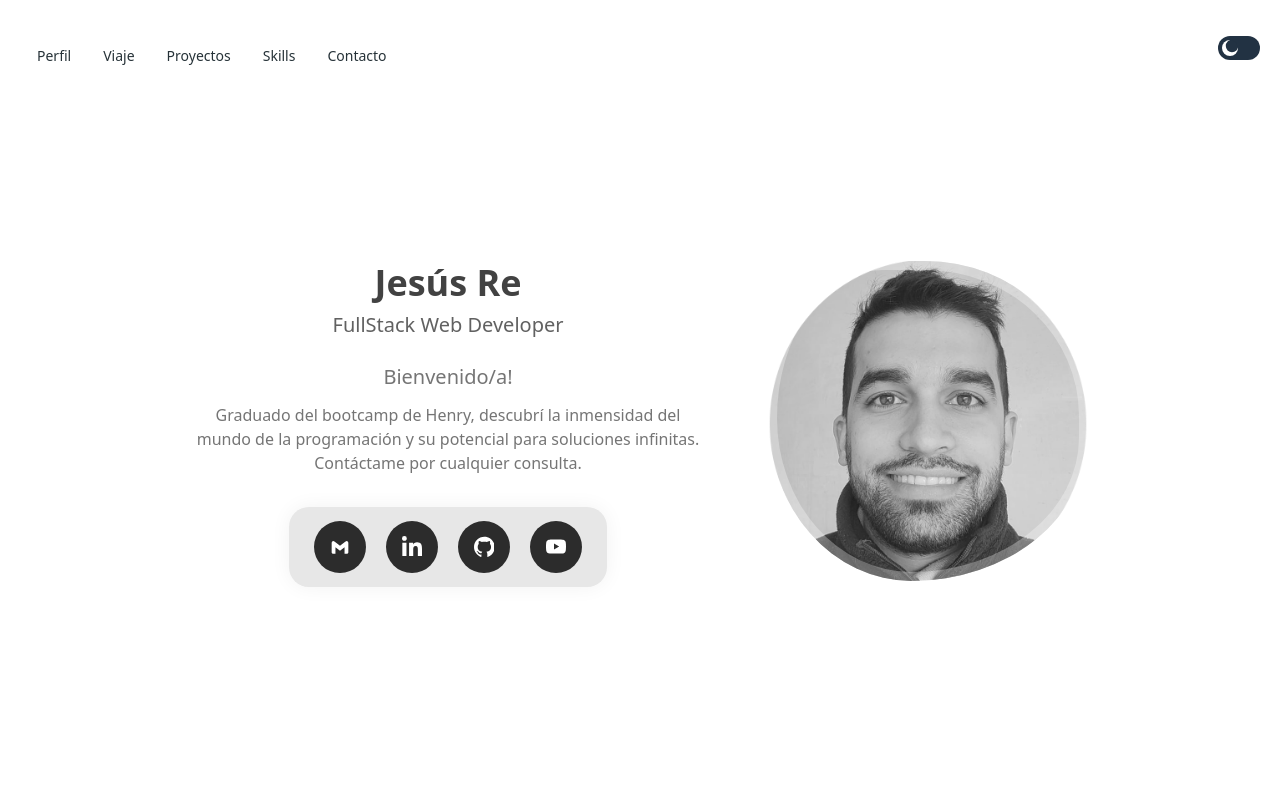
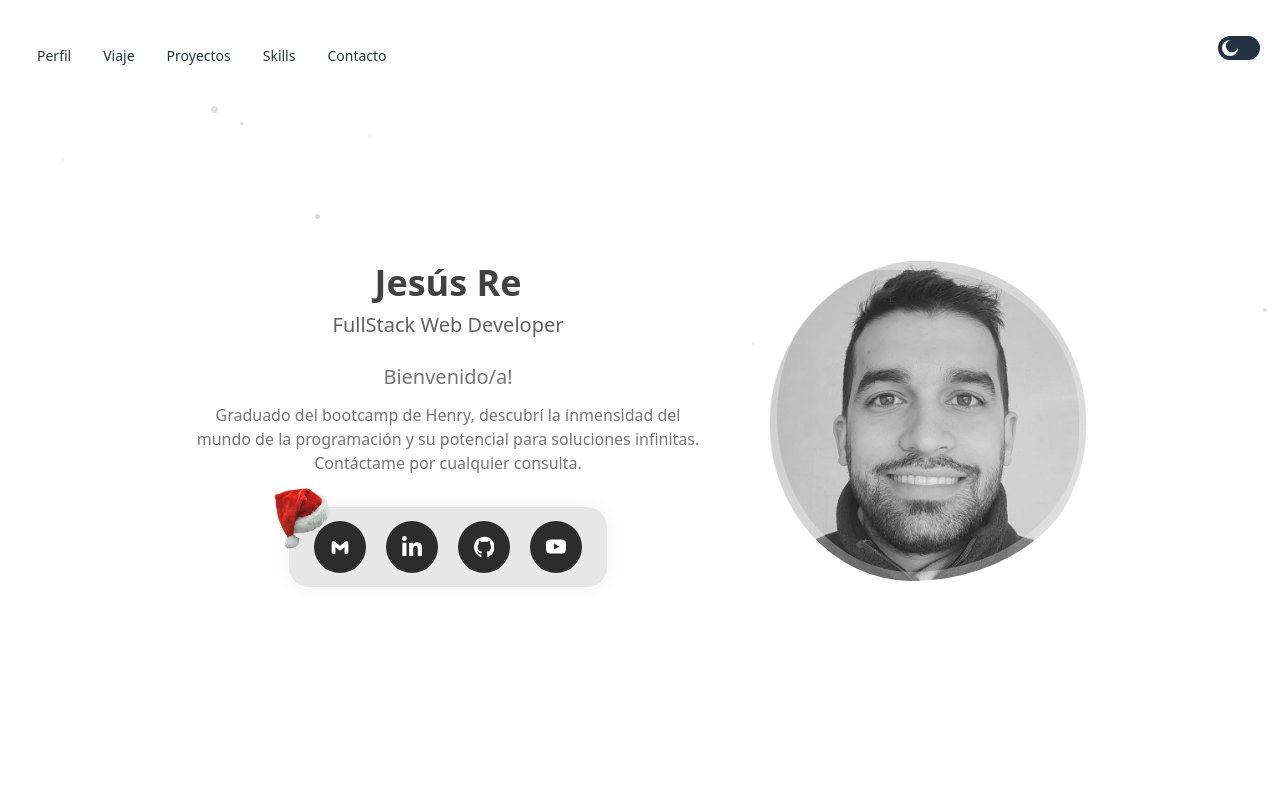
Before and after one commit to jesusre890/portfolio, a React (Vite) app: page / in a window 1280 px wide. Shown: the top 800 px of the page. Built offline with nearby package versions, Linux system fonts and the light colour scheme.

Commit message:
feat: christmas time

```diff
--- a/src/App.jsx
+++ b/src/App.jsx
@@ -12,7 +12,7 @@ import DarkLight2 from "./components/DarkLight2/DarkLight2";  //no descomentar
 //import {FiMoon} from 'react-icons/fi'
 //import { CiDark } from "react-icons/ci";
 //import DarkLight from "./components/DarkLight/DarkLight";
-//import Navidad from "./components/Navidad/Navidad";
+import Navidad from "./components/Navidad/Navidad";
 import Journey from "./views/Journey/Journey";
 import { NewNavbar } from "./views/Navbar/NewNavbar";
 
@@ -42,7 +42,7 @@ const App = () => {
   return (
     <div className={darkMode ? "dark" : ""} >
       <main className="px-5 bg-slate-50 dark:bg-black">
-        {/*<Navidad />*/}
+        <Navidad />
         <div className="flex flex-row justify-between items-center pt-6">
           {/*<Navbar />*/}
           <NewNavbar />
--- a/src/components/Social2/Social2.jsx
+++ b/src/components/Social2/Social2.jsx
@@ -9,13 +9,13 @@ import gorro from "../../assets/gorroNavideño (1).png";
 const Social2 = () => {
   return (
     <>
-      {/*<div>
+      <div>
         <img
           src={gorro}
           alt="gorro navideño"
           className="gorro w-14 opacity-90"
         />
-      </div>*/}
+      </div>
       <div className="card dark:bg-slate-300">
         <a
           className="socialContainer containerOne"
```
